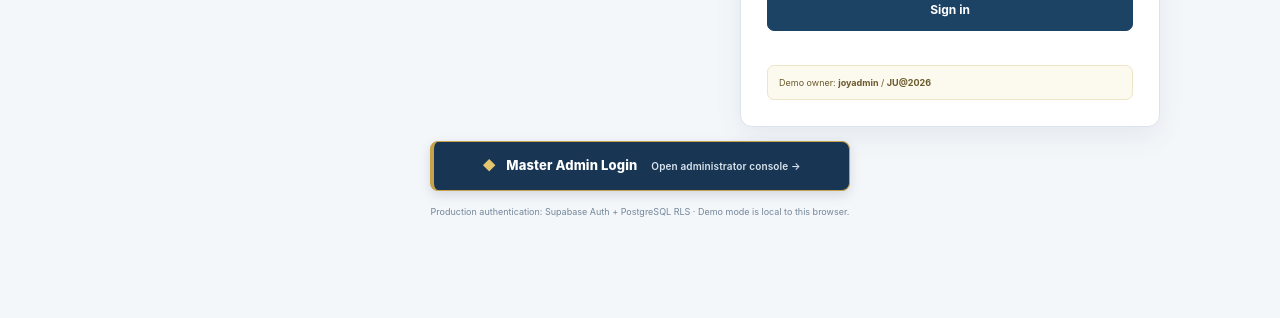
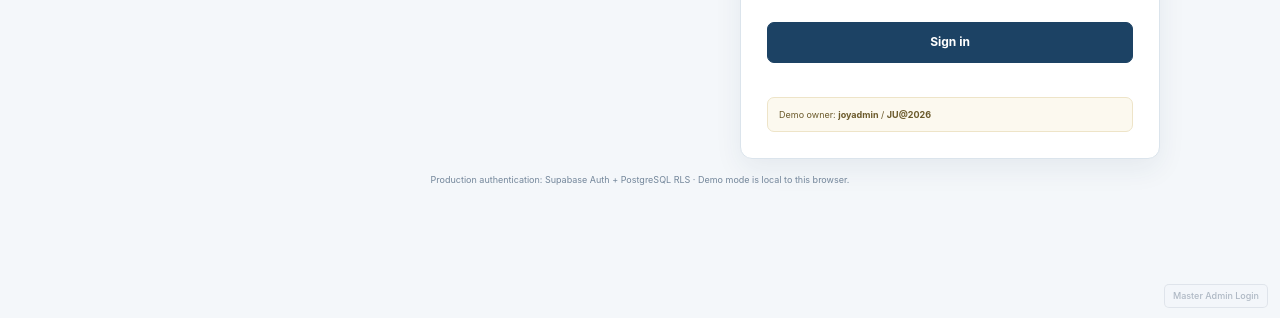
Before and after one commit to asakiran2307/Time-table-management, a website: page index.html in a window 1280 px wide. Shown: the part 482-800 px from the top of the page. Drawn offline with nearby package versions, Linux system fonts and the light colour scheme.

Commit message:
Make Master Admin entry discreet in bottom-right corner

```diff
--- a/styles.css
+++ b/styles.css
@@ -398,3 +398,41 @@ main{background:#f5f7fa}
 @media(max-width:820px){
   .master-login-toggle{grid-column:1;width:100%;max-width:420px;min-height:50px;margin:0 auto}
 }
+
+
+/* Discreet Master Admin access: tiny, low-contrast control in the bottom-right corner. */
+.master-login-toggle{
+  position:fixed!important;
+  right:12px!important;
+  bottom:10px!important;
+  left:auto!important;
+  top:auto!important;
+  z-index:1000;
+  display:inline-flex!important;
+  grid-column:auto!important;
+  justify-self:auto!important;
+  width:auto!important;
+  min-width:0!important;
+  max-width:none!important;
+  height:24px!important;
+  min-height:24px!important;
+  margin:0!important;
+  padding:0 8px!important;
+  border:1px solid rgba(100,116,139,.28)!important;
+  border-radius:5px!important;
+  background:rgba(241,245,249,.78)!important;
+  color:#64748b!important;
+  box-shadow:none!important;
+  font-size:9px!important;
+  font-weight:500!important;
+  letter-spacing:0!important;
+  opacity:.48;
+  cursor:pointer;
+  transition:opacity .15s ease!important;
+}
+.master-login-toggle::before,.master-login-toggle::after{content:none!important;display:none!important}
+.master-login-toggle:hover,.master-login-toggle:focus-visible{opacity:1;background:#fff!important;color:#334155!important;border-color:#94a3b8!important}
+.master-login-toggle:focus-visible{outline:2px solid #64748b;outline-offset:2px}
+@media(max-width:820px){
+  .master-login-toggle{right:8px!important;bottom:8px!important;width:auto!important;min-height:24px!important;max-width:none!important}
+}
```
